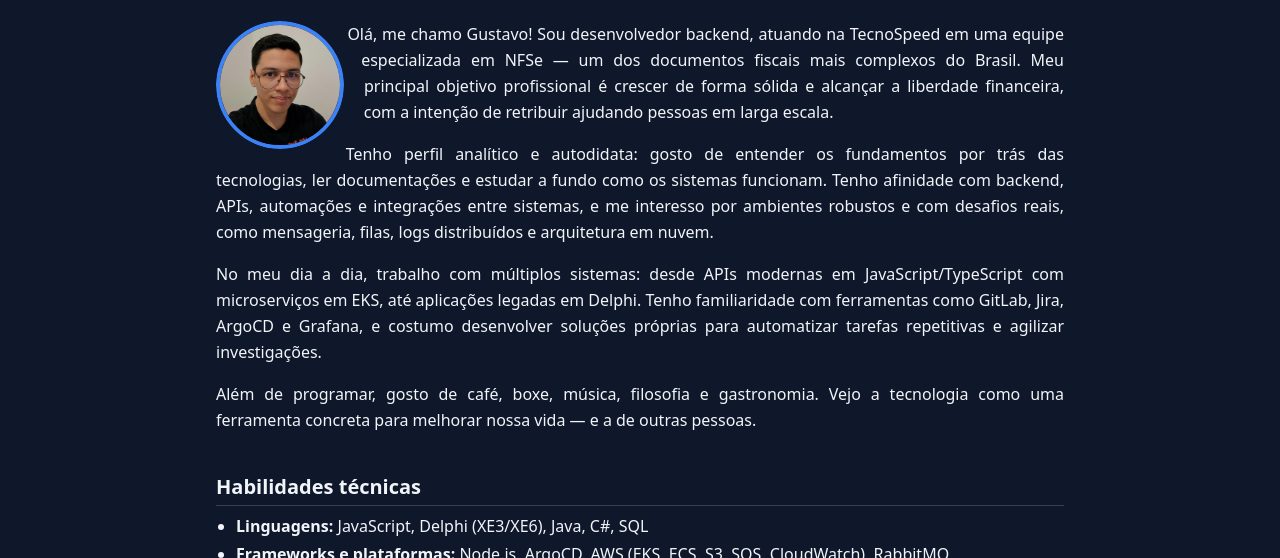
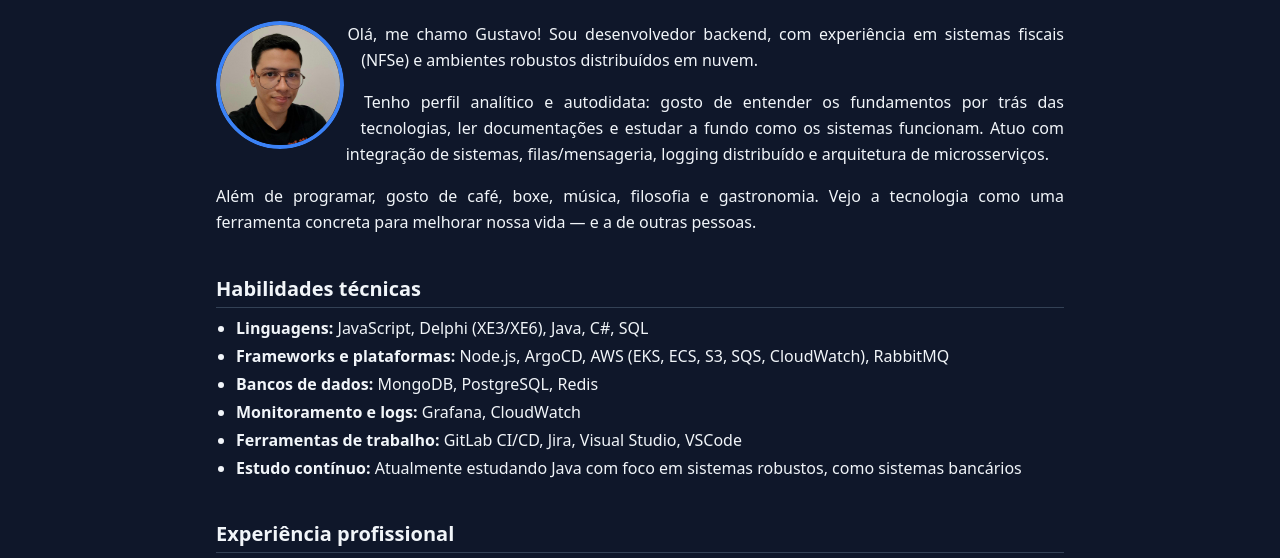
Before and after one commit to gustuevop/portfolio, a plain HTML site: page src/paginas/sobre.html in a window 1280 px wide. Shown: the part 179-737 px from the top of the page. Drawn offline with nearby package versions, Linux system fonts and the light colour scheme.

Commit message:
Atualização descrição geral

```diff
--- a/src/paginas/sobre.html
+++ b/src/paginas/sobre.html
@@ -29,11 +29,9 @@
       <div class="space-y-4 mt-6 text-justify leading-relaxed">
         <img src="../imagens/foto-gustavo.jpg" alt="Foto de Gustavo Simão do Prado" class="float-circle shadow-md" />
 
-        <p>Olá, me chamo Gustavo! Sou desenvolvedor backend, atuando na TecnoSpeed em uma equipe especializada em NFSe — um dos documentos fiscais mais complexos do Brasil. Meu principal objetivo profissional é crescer de forma sólida e alcançar a liberdade financeira, com a intenção de retribuir ajudando pessoas em larga escala.</p>
+        <p>Olá, me chamo Gustavo! Sou desenvolvedor backend, com experiência em sistemas fiscais (NFSe) e ambientes robustos distribuídos em nuvem.</p>
 
-        <p>Tenho perfil analítico e autodidata: gosto de entender os fundamentos por trás das tecnologias, ler documentações e estudar a fundo como os sistemas funcionam. Tenho afinidade com backend, APIs, automações e integrações entre sistemas, e me interesso por ambientes robustos e com desafios reais, como mensageria, filas, logs distribuídos e arquitetura em nuvem.</p>
-
-        <p>No meu dia a dia, trabalho com múltiplos sistemas: desde APIs modernas em JavaScript/TypeScript com microserviços em EKS, até aplicações legadas em Delphi. Tenho familiaridade com ferramentas como GitLab, Jira, ArgoCD e Grafana, e costumo desenvolver soluções próprias para automatizar tarefas repetitivas e agilizar investigações.</p>
+        <p>Tenho perfil analítico e autodidata: gosto de entender os fundamentos por trás das tecnologias, ler documentações e estudar a fundo como os sistemas funcionam. Atuo com integração de sistemas, filas/mensageria, logging distribuído e arquitetura de microsserviços.</p>
 
         <p>Além de programar, gosto de café, boxe, música, filosofia e gastronomia. Vejo a tecnologia como uma ferramenta concreta para melhorar nossa vida — e a de outras pessoas.</p>
       </div>
```
